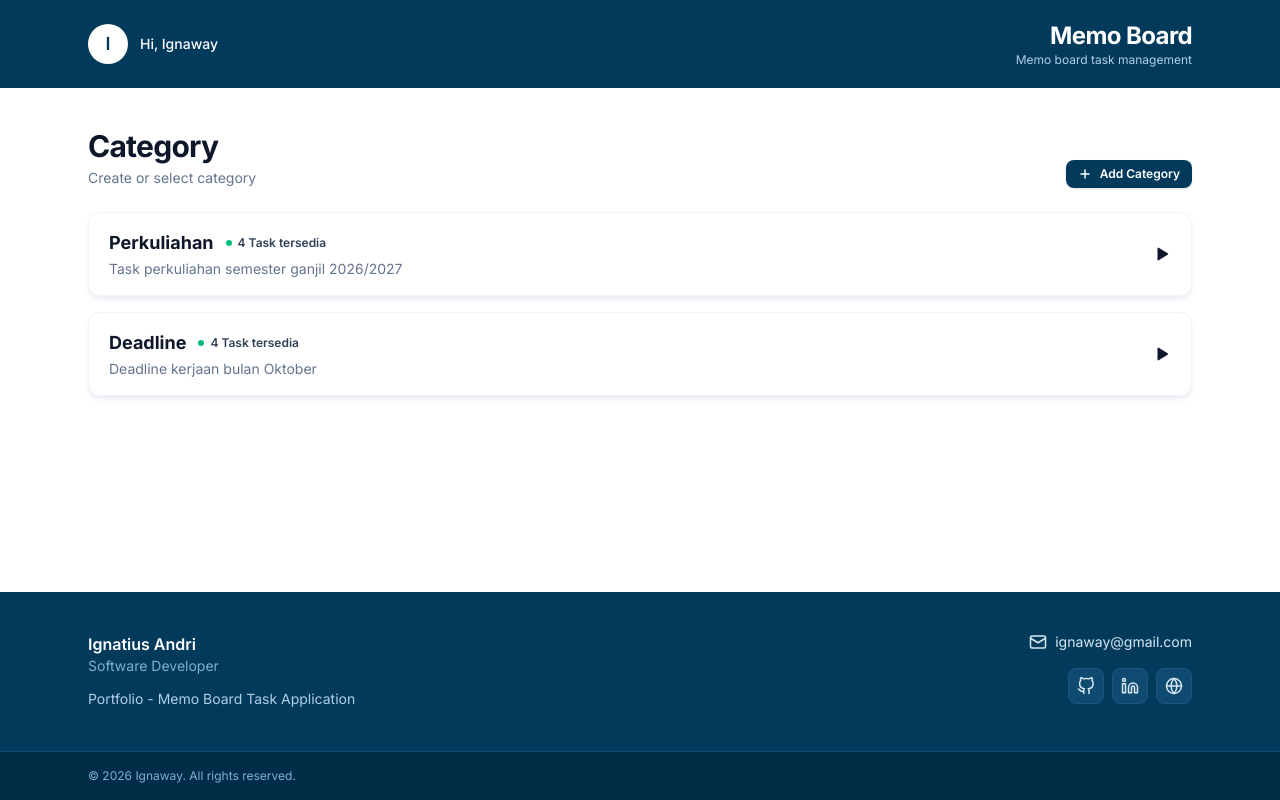
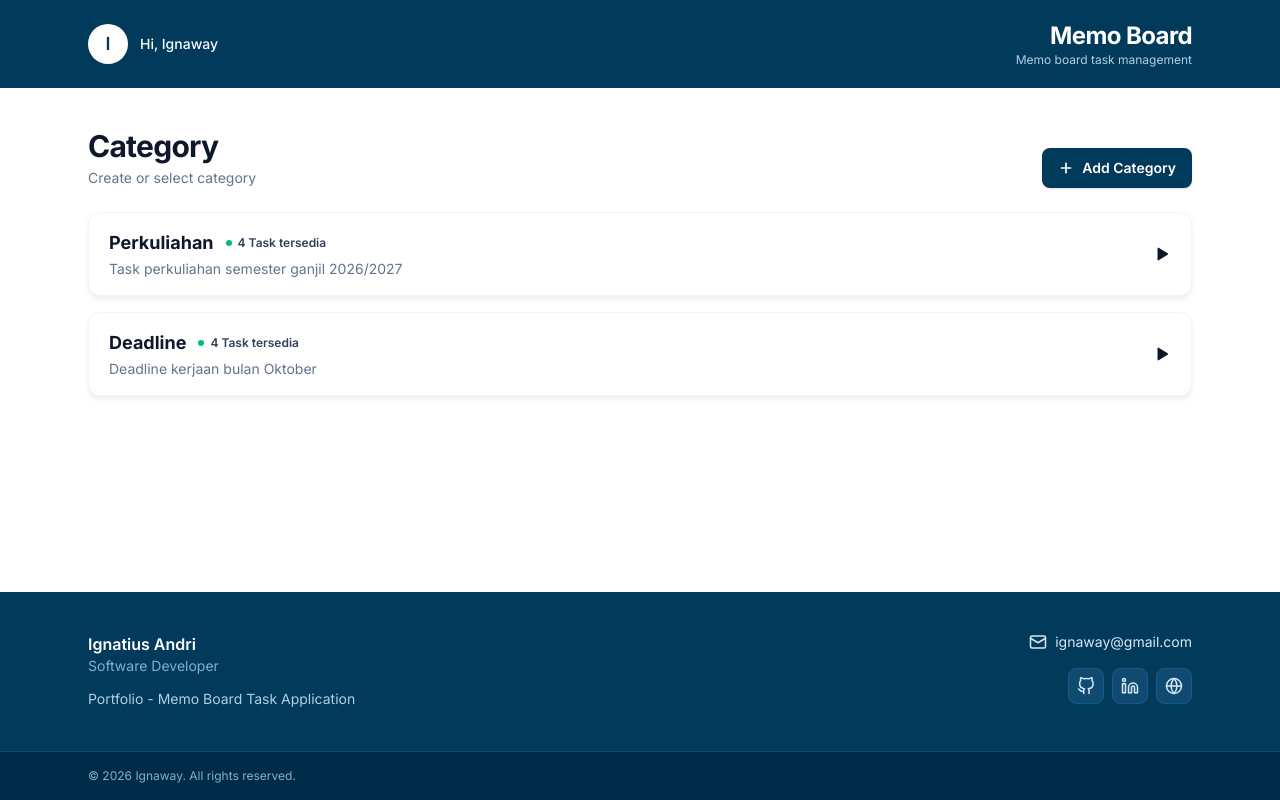
Before and after one commit to ignaways/memo-board, a React (Vite) app: page / in a window 1280 px wide. Built offline with nearby package versions, Linux system fonts and the light colour scheme.

Commit message:
update category page

```diff
--- a/src/pages/CategoryPage.jsx
+++ b/src/pages/CategoryPage.jsx
@@ -16,8 +16,8 @@ export default function CategoryPage() {
         title="Category"
         subtitle="Create or select category"
         action={
-          <Button size="sm" onClick={() => setIsModalOpen(true)}>
-            <PlusIcon size={14} />
+          <Button onClick={() => setIsModalOpen(true)}>
+            <PlusIcon />
             Add Category
           </Button>
         }
```
